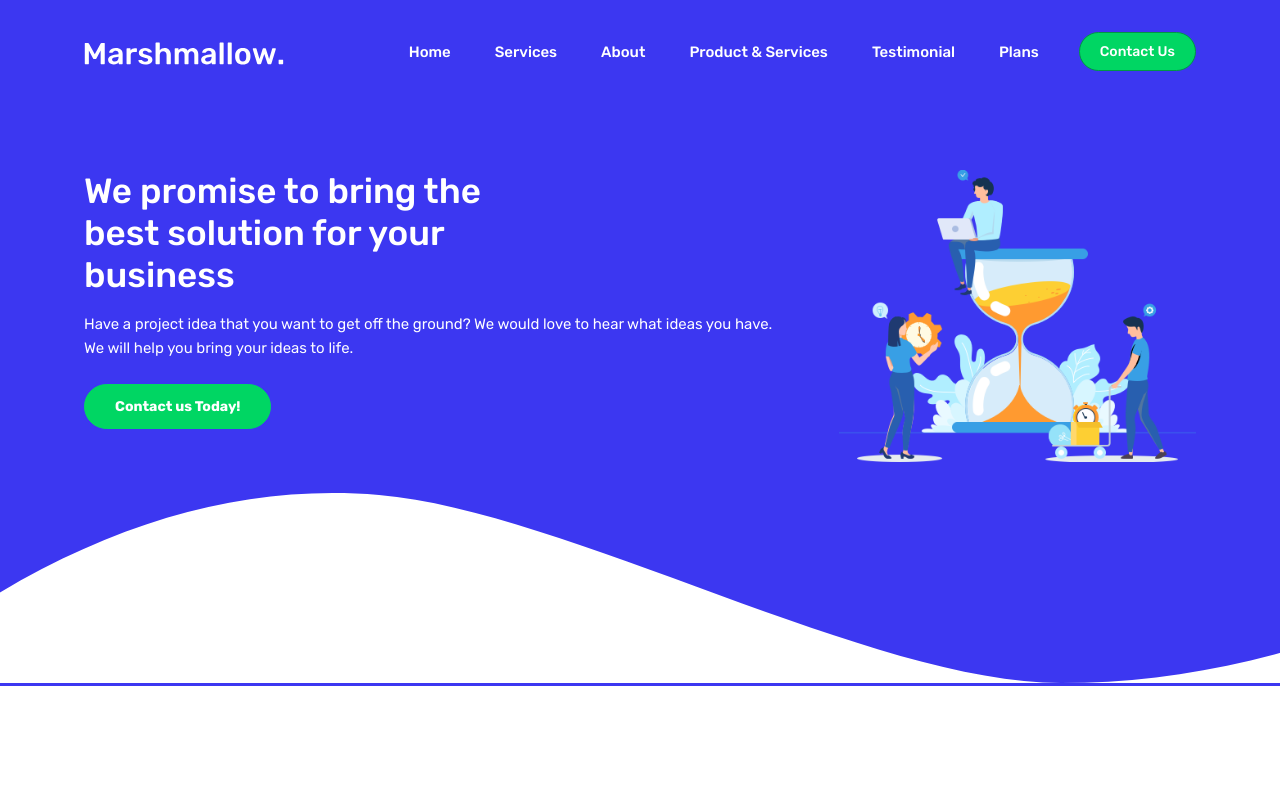
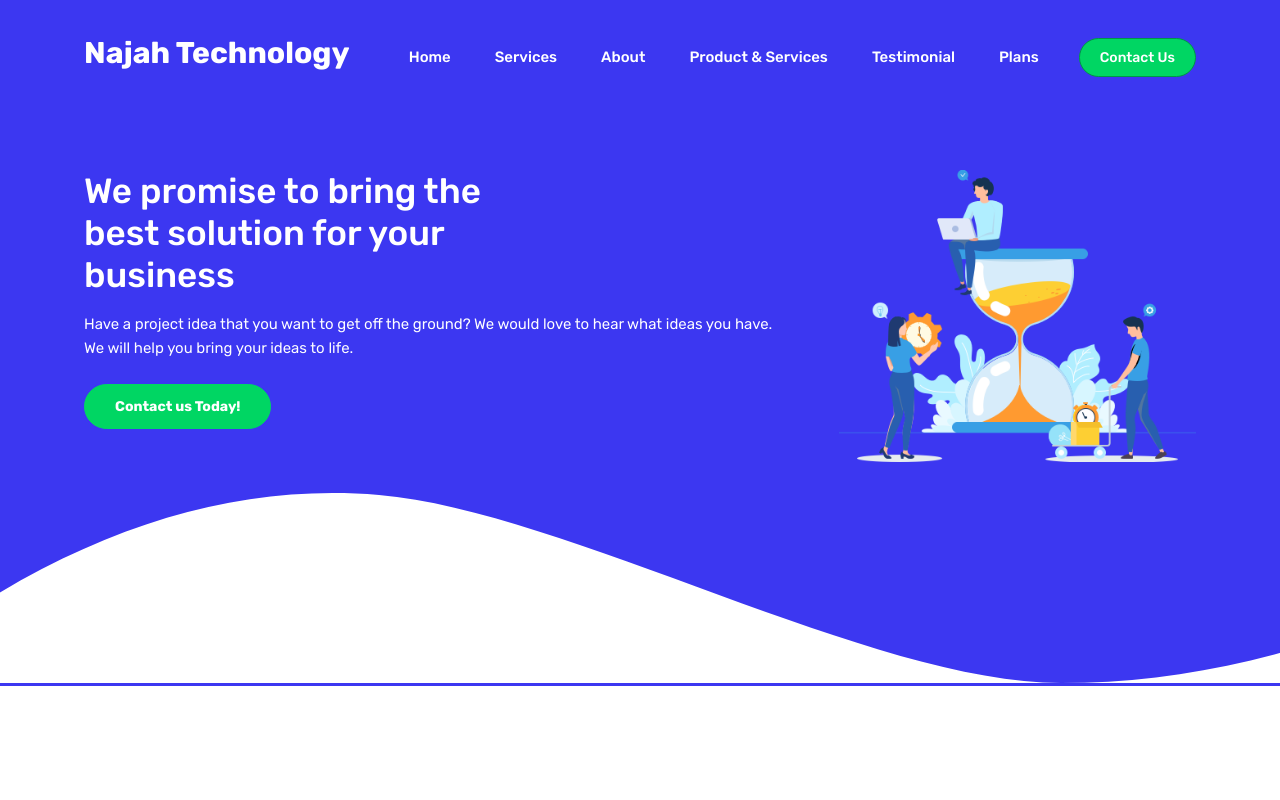
Before and after one commit to amhafidhJr/najah, a website: page index.html in a window 1280 px wide. Shown: the top 800 px of the page. Drawn offline with Linux system fonts and the light colour scheme.

Commit message:
Update index.html

```diff
--- a/index.html
+++ b/index.html
@@ -17,7 +17,7 @@
 		<div id="mobile-menu-overlay"></div>
 		<nav class="navbar navbar-expand-lg fixed-top">
 			<div class="container">
-				<a class="navbar-brand" href="#"><img src="images/logo.svg" alt="Marshmallow"></a>
+				<a class="navbar-brand" href="#"><h4 alt="Marshmallow"><b>Najah Technology</b></h4>
 				<button class="navbar-toggler" type="button" data-toggle="collapse" data-target="#navbarTogglerDemo01" aria-controls="navbarTogglerDemo01" aria-expanded="false" aria-label="Toggle navigation">
 				<span class="navbar-toggler-icon"><i class="mdi mdi-menu"> </i></span>
 				</button>
@@ -529,7 +529,7 @@
 				<div class="container">
 					<div class="d-flex justify-content-between align-items-center">
 						<div class="d-flex align-items-center">
-							<img src="images/logo.svg" alt="logo" class="mr-3"></br>
+							</br>
 							<p class="mb-0 text-small pt-1">© 2019-2020 <a href="https://www.bootstrapdash.com" class="text-white" target="_blank">BootstrapDash</a>. All rights reserved.</p>
 
 							<p class="mb-0 text-small pt-1 pl-4">Distributed By: <a href="https://www.themewagon.com" class="text-white" target="_blank">Themewagon</a></p>
```
